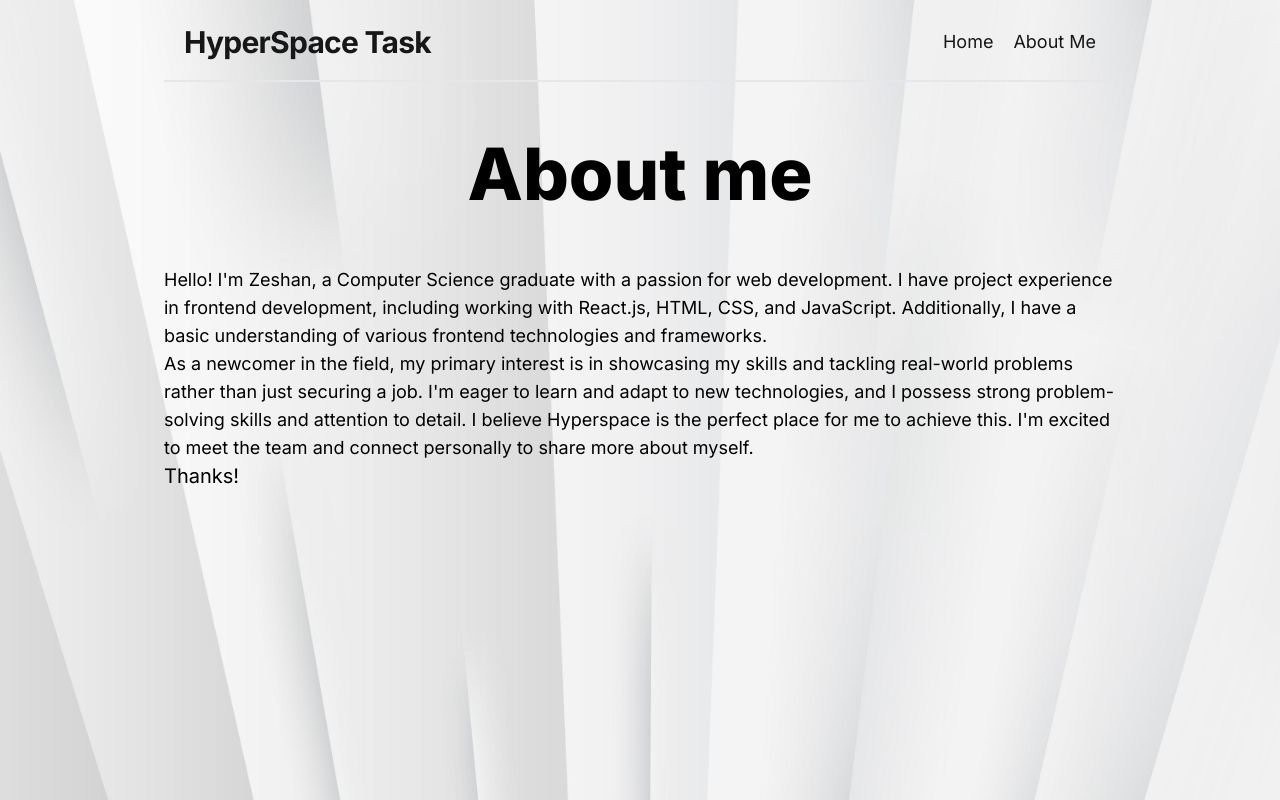
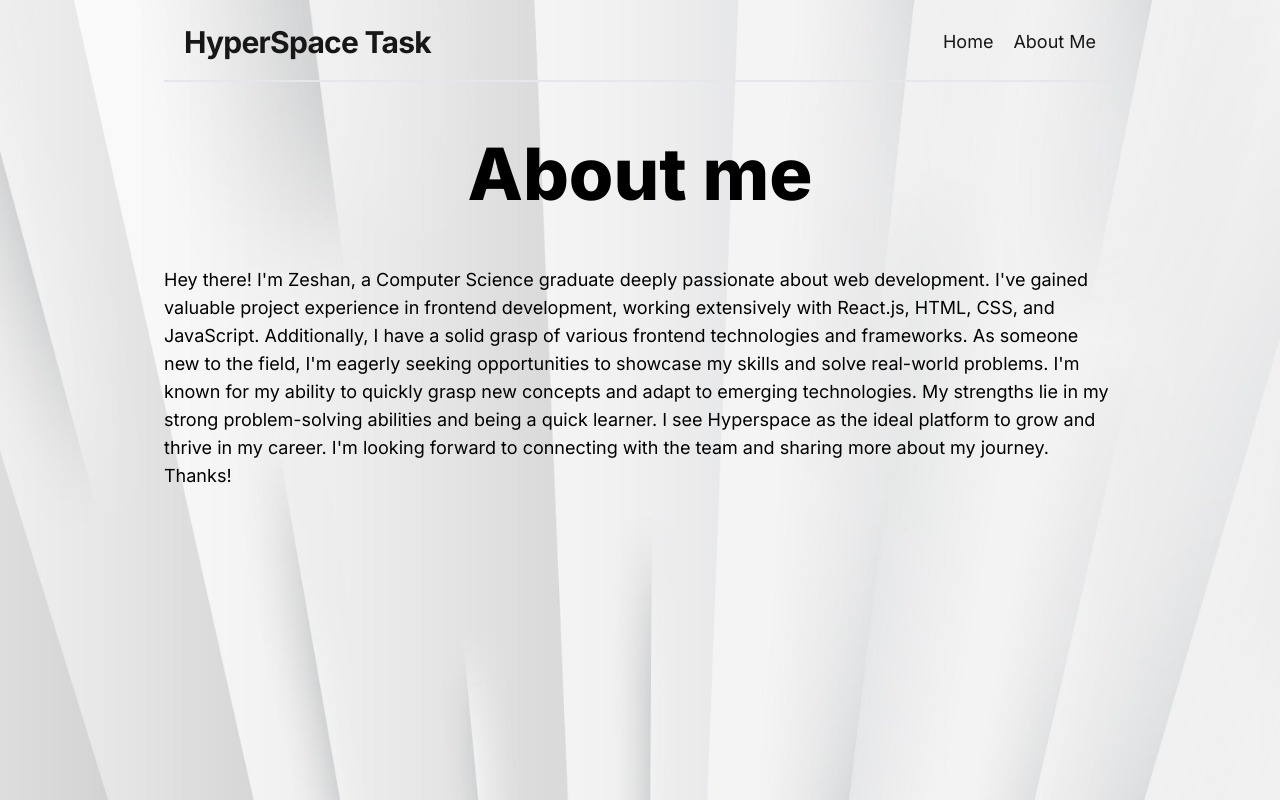
Before and after one commit to zeshan0603/hyperspace-task, a Next.js app: page /aboutme in a window 1280 px wide. Built offline with nearby package versions, Linux system fonts and the light colour scheme.

Commit message:
added qpous

```diff
--- a/src/app/aboutme/page.tsx
+++ b/src/app/aboutme/page.tsx
@@ -7,14 +7,14 @@ const AboutPage = () => {
 
       <div className="mt-7 sm:mt-10 md:mt-14">
         <p className="text-sm sm:text-base md:text-lg ">
-          Hello! I&apos;m Zeshan, a Computer Science graduate with a passion for web development. I have project experience in frontend development, including working with React.js, HTML, CSS, and JavaScript. Additionally, I have a basic understanding of various frontend technologies and frameworks.
-        </p>
-        <p className="text-sm sm:text-base md:text-lg ">
-          As a newcomer in the field, my primary interest is in showcasing my skills and tackling real-world problems rather than just securing a job. I&apos;m eager to learn and adapt to new technologies, and I possess strong problem-solving skills and attention to detail. I believe Hyperspace is the perfect place for me to achieve this. I&apos;m excited to meet the team and connect personally to share more about myself.
-        </p>
-        <p className="text-sm sm:text-base md:text-lg lg:text-xl">
+          Hey there! I&apos;m Zeshan, a Computer Science graduate deeply passionate about web development. I've gained valuable project experience in frontend development, working extensively with React.js, HTML, CSS, and JavaScript. Additionally, I have a solid grasp of various frontend technologies and frameworks.
+
+          As someone new to the field, I&apos;m eagerly seeking opportunities to showcase my skills and solve real-world problems. I&apos;m known for my ability to quickly grasp new concepts and adapt to emerging technologies. My strengths lie in my strong problem-solving abilities and being a quick learner.
+
+          I see Hyperspace as the ideal platform to grow and thrive in my career. I&apos;m looking forward to connecting with the team and sharing more about my journey.
           Thanks!
         </p>
+
       </div>
     </>
   );
```
